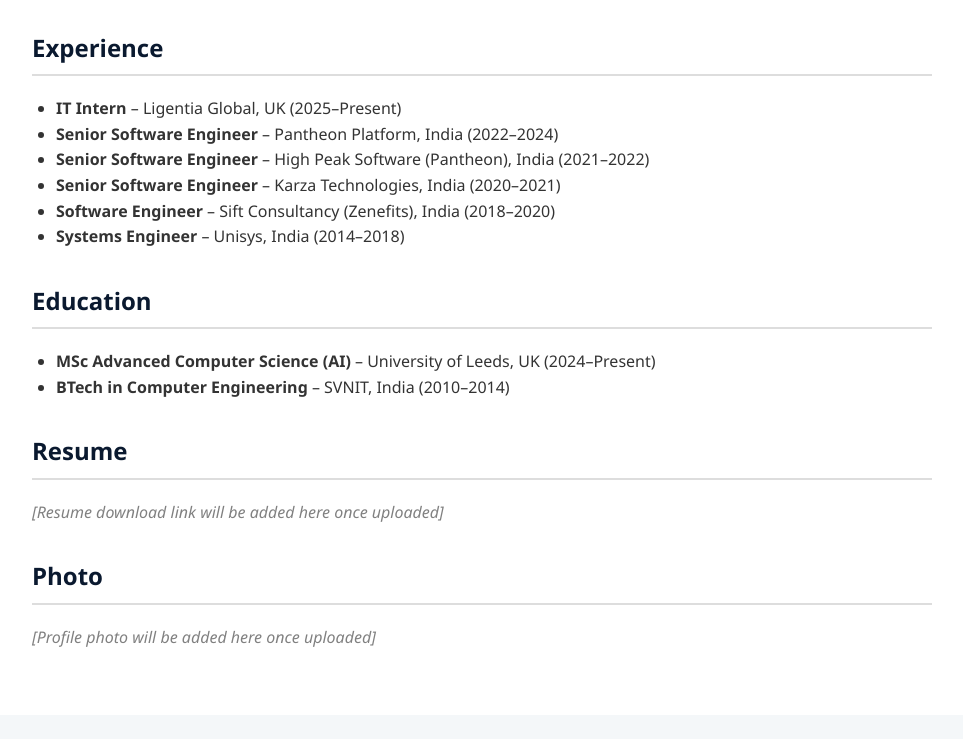
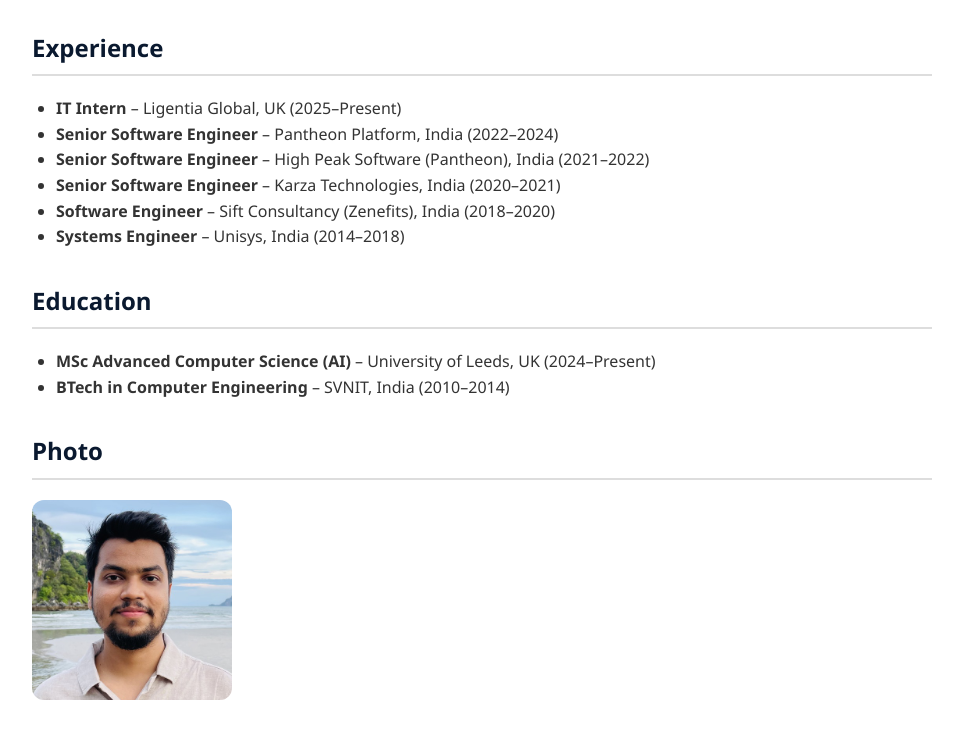
Before and after one commit to 2kapps/2kapps.github.io, a plain HTML site: page index.html in a window 1280 px wide. Shown: the part 967-1706 px from the top of the page, without its empty margins (158-1121 px from the left). Before the commit the page ends 1682 px from the top, so only its background shows below. Drawn offline with Linux system fonts and the light colour scheme.

Commit message:
Update index.html with DP

```diff
--- a/index.html
+++ b/index.html
@@ -111,14 +111,14 @@
         </ul>
     </div>
 
-    <div class="section">
+<!--     <div class="section">
         <h2>Resume</h2>
         <p class="placeholder">[Resume download link will be added here once uploaded]</p>
-    </div>
+    </div> -->
 
     <div class="section">
         <h2>Photo</h2>
-        <p class="placeholder">[Profile photo will be added here once uploaded]</p>
+        <img src="DP.jpeg" alt="Profile Photo" style="width:200px;border-radius:12px;">
     </div>
 </div>
 
```
